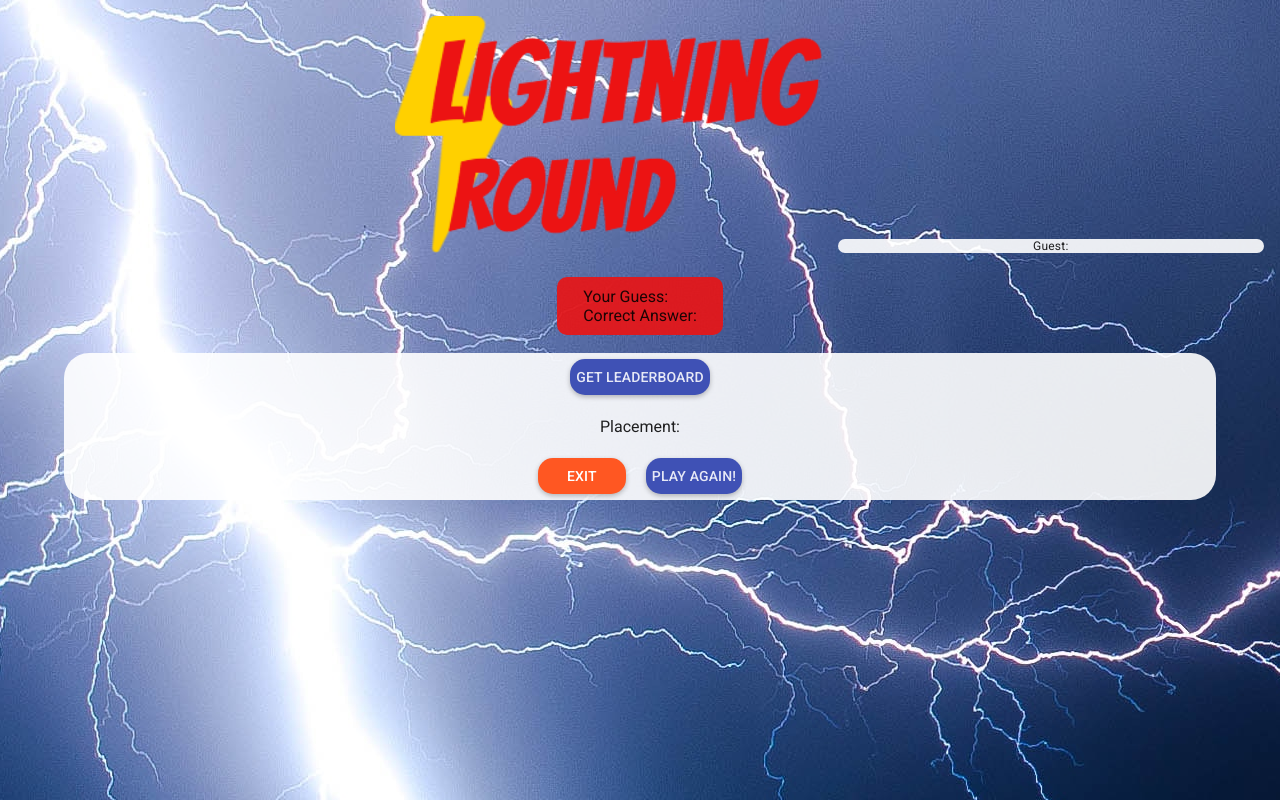
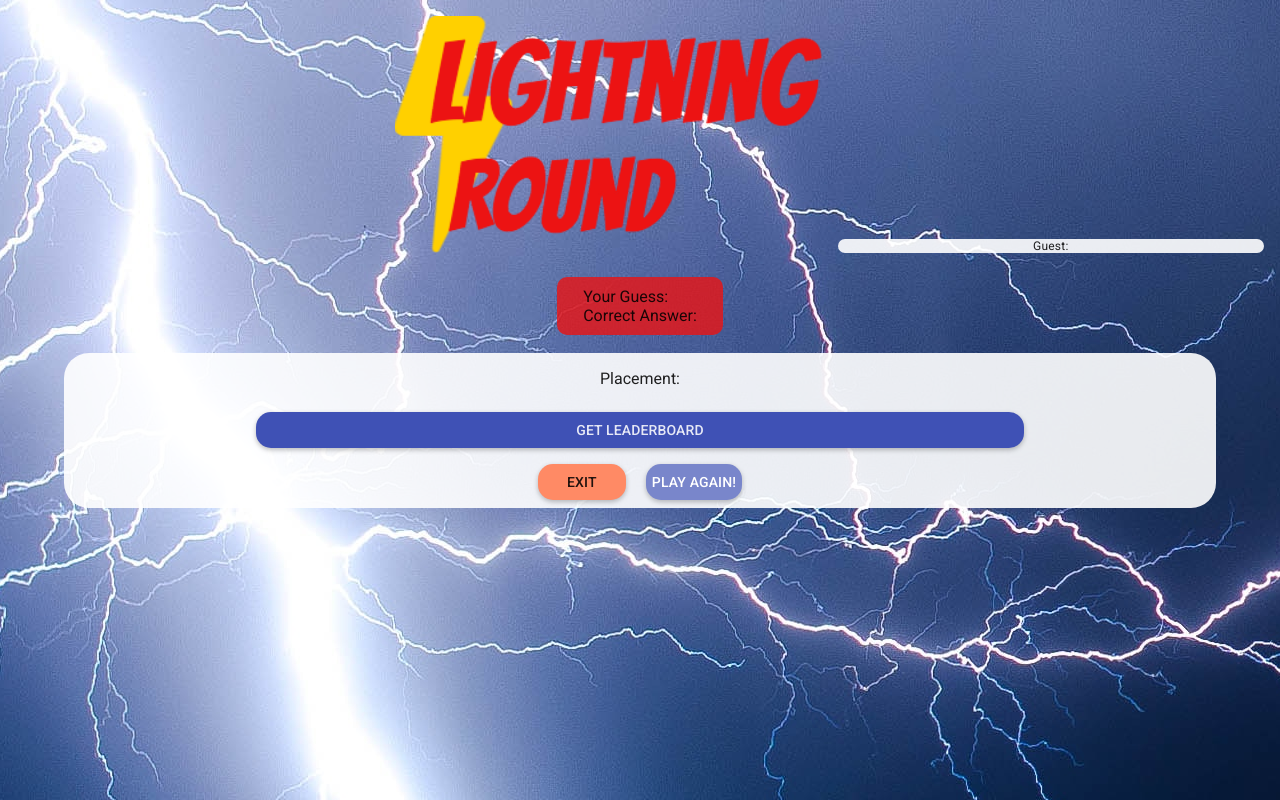
Before and after one commit to BZeise/omegaSoloProject, a website: page public/views/index.html at #!/quizEnd in a window 1280 px wide. Drawn offline with Linux system fonts and the light colour scheme; no server answers; files whose address does not match are found by name.

Commit message:
more endQuiz changes

```diff
--- a/public/styles/styles.css
+++ b/public/styles/styles.css
@@ -51,13 +51,13 @@ span {
 }
 
 .success {
-  background-color: rgba(79, 180, 0, 0.9);
+  background-color: rgba(79, 180, 0, 0.8);
   padding: 10px;
   border-radius: 10px;
 }
 
 .failure {
-  background-color: rgba(236, 19, 19, 0.9);
+  background-color: rgba(236, 19, 19, 0.8);
   padding: 10px;
   border-radius: 10px;
 }
--- a/public/views/partials/quizEnd.html
+++ b/public/views/partials/quizEnd.html
@@ -26,16 +26,16 @@
     You won!
   </div> -->
   <div class="content">
-    <md-button class="md-raised md-primary myButtons" ng-click="qc.showLeaderboard()">Get Leaderboard</md-button>
     <p>
       Placement:
       <ol>
         <li ng-repeat="x in qc.leaderboard | orderBy:['-score','time']">Score of: {{x.score}}, in {{(x.time) / 1000 | number:1}}s --- {{x.username}}</li>
       </ol>
     </p>
-
-    <md-button class="md-raised md-warn myButtons" ng-click="qc.go('/')">Exit</md-button>
-    <md-button class="md-raised md-primary myButtons" ng-click="qc.go('/start')">Play Again!</md-button>
+    <md-button layout-margin class="md-raised md-primary myButtons landingButtons" ng-click="qc.showLeaderboard()">Get Leaderboard</md-button>
+    <br>
+    <md-button layout-margin class="md-raised md-warn myButtons md-hue-1" ng-click="qc.go('/')">Exit</md-button>
+    <md-button layout-margin class="md-raised md-primary myButtons md-hue-1" ng-click="qc.go('/start')">Play Again!</md-button>
   </div>
 
 </div>
```
